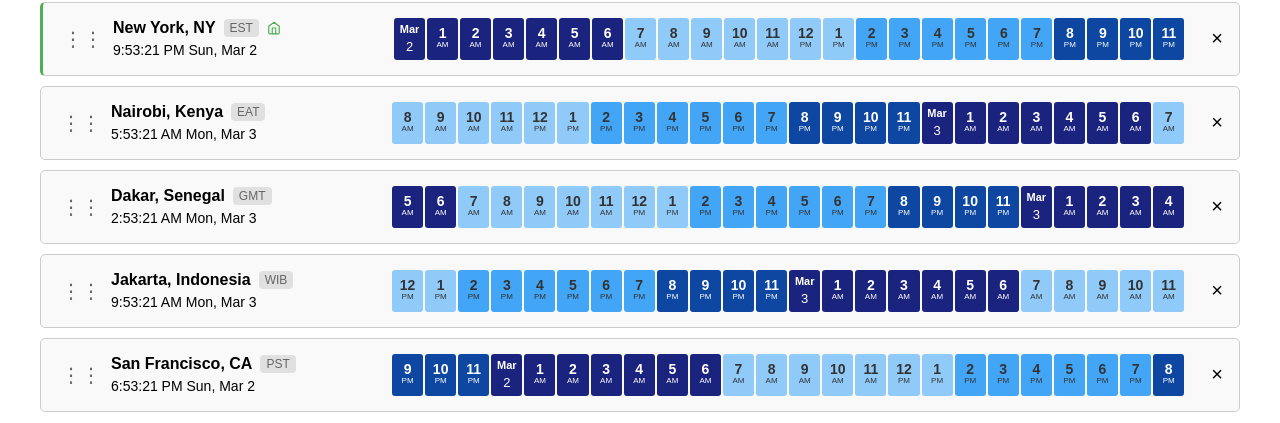
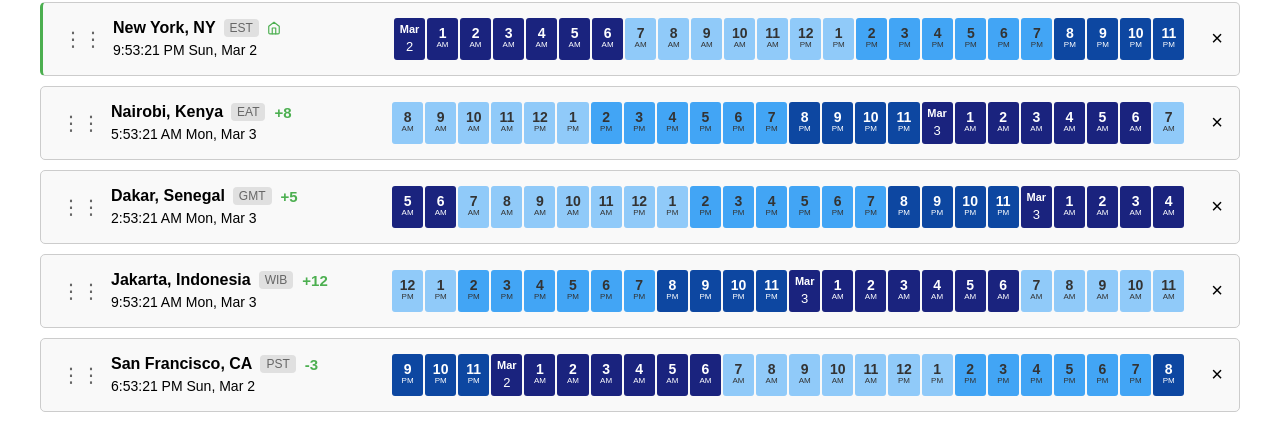
Before and after one commit to mberg/timehopper, a React (Create React App) app: page / in a window 1280 px wide. Shown: the part 159-582 px from the top of the page. Built offline with nearby package versions, Linux system fonts and the light colour scheme.

Commit message:
init home

```diff
--- a/src/App.css
+++ b/src/App.css
@@ -194,6 +194,8 @@
   border-radius: 4px;
   font-weight: normal;
   color: #666;
+  display: inline-flex;
+  align-items: center;
 }
 
 .current-time {
@@ -766,3 +768,29 @@ body.dark-mode .context-menu-item:hover {
 body.dark-mode .city-option.highlighted {
   background-color: #444;
 }
+
+/* Update styling for the offset badge */
+.offset-badge {
+  margin-left: 1px;
+  font-size: 15px;
+  color: #4caf50;
+  font-weight: 500px;
+  display: inline-flex;
+  align-items: center;
+}
+
+body.dark-mode .offset-badge {
+  color: #aaa;
+}
+
+/* Update timezone badge styling */
+.timezone-badge {
+  font-size: 12px;
+  background-color: #e0e0e0;
+  padding: 2px 6px;
+  border-radius: 4px;
+  font-weight: normal;
+  color: #666;
+  display: inline-flex;
+  align-items: center;
+}
--- a/src/App.js
+++ b/src/App.js
@@ -29,7 +29,8 @@ const DraggableTimezoneRow = ({
   onRowSelect,
   isHomeTimezone,
   setHomeCity,
-  currentTime
+  currentTime,
+  homeCity
 }) => {
   const ref = useRef(null);
   const [isHovered, setIsHovered] = useState(false);
@@ -124,6 +125,27 @@ const DraggableTimezoneRow = ({
   // Get the current time in this city's timezone
   const cityDateTime = currentTime.setZone(city.timezone);
 
+  // Calculate offset from home timezone
+  const getOffsetFromHome = () => {
+    if (isHomeTimezone || !homeCity) return null;
+
+    // Get the current time in both timezones
+    const cityTime = DateTime.now().setZone(city.timezone);
+    const homeTime = DateTime.now().setZone(homeCity.timezone);
+
+    // Calculate the offset in hours
+    const offsetMinutes = cityTime.offset - homeTime.offset;
+    const offsetHours = offsetMinutes / 60;
+
+    // Format the offset string
+    const sign = offsetHours >= 0 ? '+' : '';
+    const formattedOffset = offsetHours === 0 ? '±0' : `${sign}${offsetHours}`;
+
+    return formattedOffset;
+  };
+
+  const offsetFromHome = getOffsetFromHome();
+
   return (
     <div
       ref={ref}
@@ -139,7 +161,12 @@ const DraggableTimezoneRow = ({
         <div className="city-header">
           <h2>
             {city.name}
-            <span className="timezone-badge">{city.timezoneName}</span>
+            <span className="timezone-badge">
+              {city.timezoneName}
+            </span>
+            {offsetFromHome && (
+              <span className="offset-badge">{offsetFromHome}</span>
+            )}
             {isHomeTimezone && (
               <span className="home-indicator">
                 <svg xmlns="http://www.w3.org/2000/svg" width="14" height="14" viewBox="0 0 24 24" fill="none" stroke="currentColor" strokeWidth="2" strokeLinecap="round" strokeLinejoin="round">
@@ -291,9 +318,17 @@ function App() {
         return savedHomeTimezone;
       }
     }
-    // Default to the first selected city, or null if no cities are selected
+    // Default to the first selected city if no home timezone is set
     return selectedCities.length > 0 ? selectedCities[0].name : null;
   });
+
+  // Add an effect to set the first city as home if no home is set
+  useEffect(() => {
+    // If no home timezone is set but we have cities, set the first one as home
+    if (!homeTimezone && selectedCities.length > 0) {
+      setHomeCity(selectedCities[0].name);
+    }
+  }, [homeTimezone, selectedCities]);
 
   // Reference DateTime - midnight in the home timezone
   const [referenceDateTime, setReferenceDateTime] = useState(() => {
@@ -359,9 +394,20 @@ function App() {
     }
   }, [homeTimezone]);
 
-  // Function to set home timezone
+  // Update the setHomeCity function to save to localStorage
   const setHomeCity = (cityName) => {
     setHomeTimezone(cityName);
+    if (cityName) {
+      localStorage.setItem('homeTimezone', cityName);
+    } else {
+      localStorage.removeItem('homeTimezone');
+
+      // If unsetting the home city and we have cities, set the first one as home
+      if (selectedCities.length > 0) {
+        setHomeTimezone(selectedCities[0].name);
+        localStorage.setItem('homeTimezone', selectedCities[0].name);
+      }
+    }
   };
 
   // Filter cities based on search term
@@ -752,6 +798,9 @@ function App() {
     };
   }, [isDropdownOpen]);
 
+  // In the App component, find the home city object
+  const homeCity = homeTimezone ? cities.find(c => c.name === homeTimezone) : null;
+
   return (
     <div className="app">
       <h1>TimeHopper</h1>
@@ -888,6 +937,7 @@ function App() {
               isHomeTimezone={city.name === homeTimezone}
               setHomeCity={setHomeCity}
               currentTime={currentTime}
+              homeCity={homeCity}
             />
           ))}
         </div>
```
